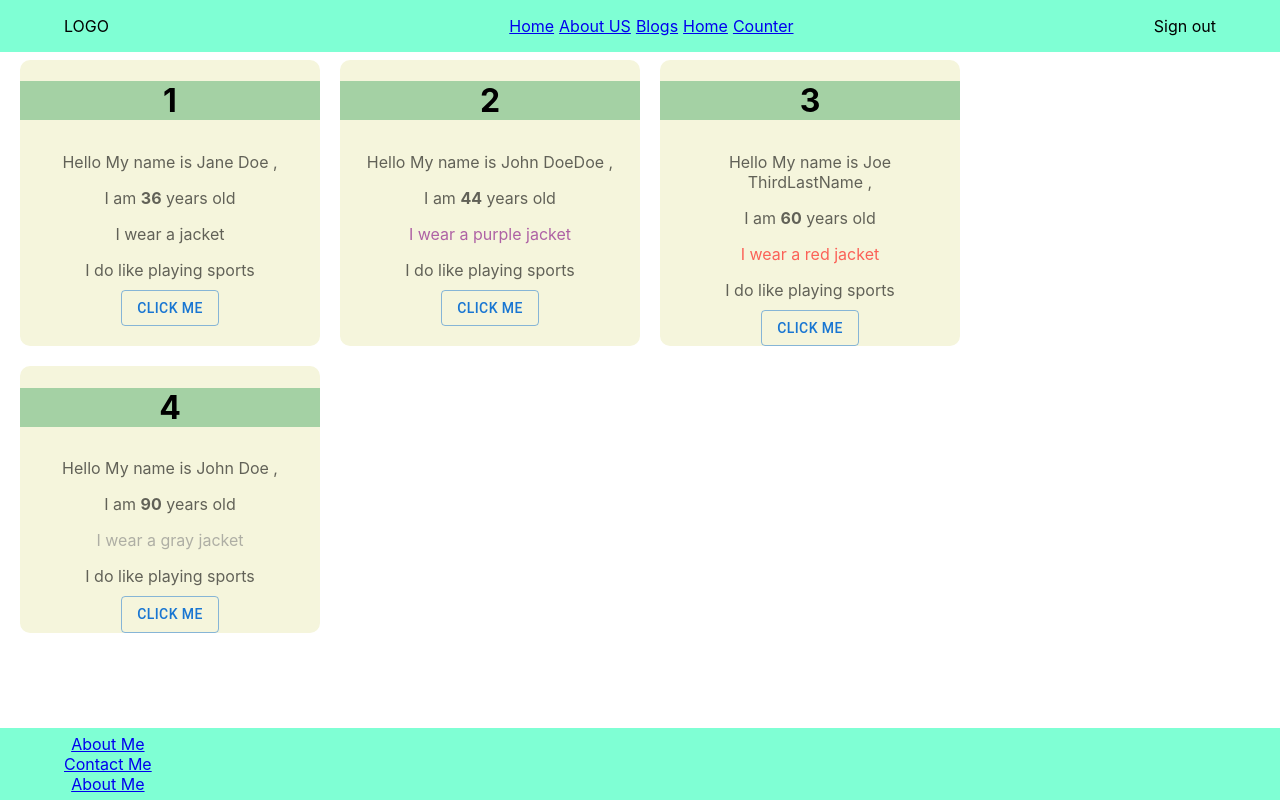
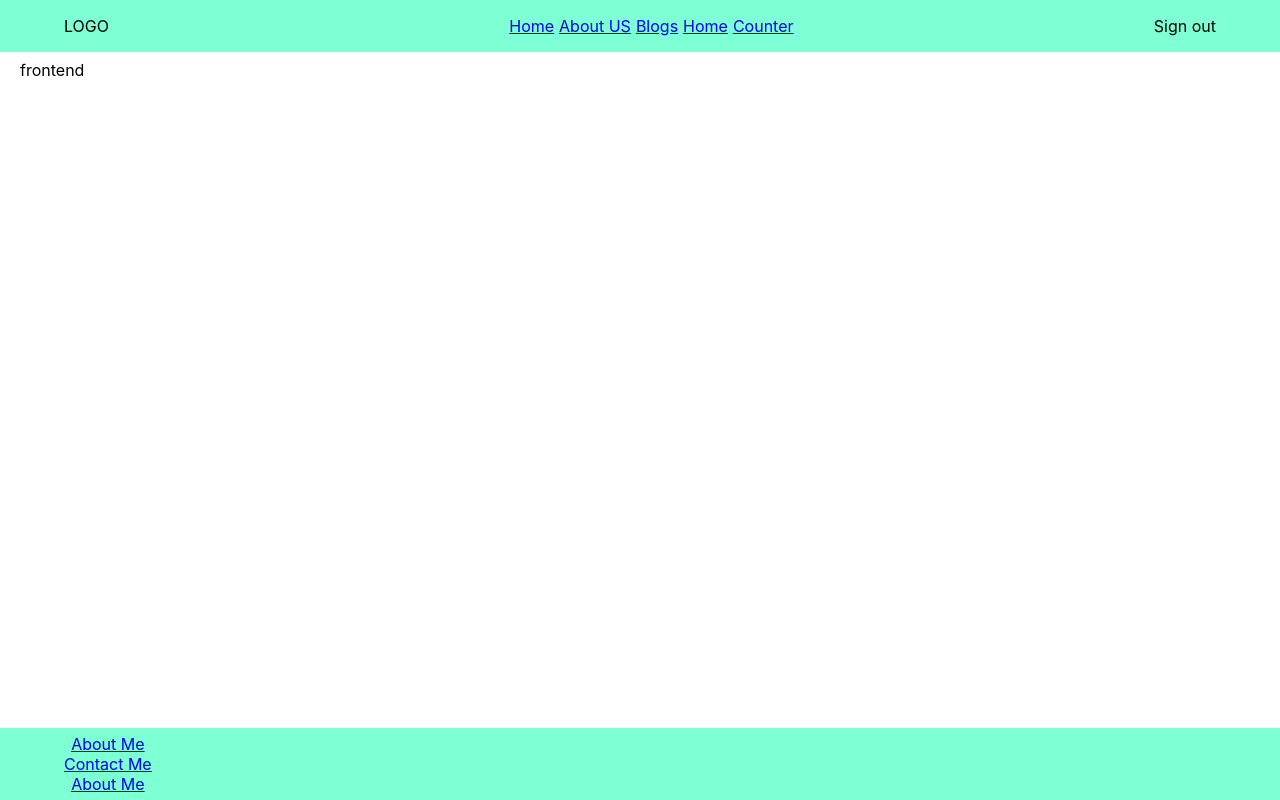
Before and after one commit to theodoredebsfr/my-portfolio-4finance, a React (Create React App) app: page / in a window 1280 px wide. Built offline with nearby package versions, Linux system fonts and the light colour scheme.

Commit message:
JavaScript refreshers: array methods

```diff
--- a/src/pages/home/Home.jsx
+++ b/src/pages/home/Home.jsx
@@ -1,39 +1,43 @@
-import React, { useState } from "react";
+import React from "react";
 import Footer from "../../layout/footer/Footer";
 import Card from "../../components/card/Card";
 import Header from "../../layout/header/Header";
-import { Button } from "@mui/material";
+import { ArrayOfNumbers, People, devs } from "../../utils/dummyData";
 
 const Home = () => {
-  const [persons, setPersons] = useState(
-    [
-      {
-        id: 1,
-        name: "Jane",
-        lastName: "Doe",
-        age: 36,
-      },
-      {
-        id: 2,
-        name: "John",
-        lastName: "DoeDoe",
-        age: 44,
-        cloths: { jacket: "purple" },
-      },
-      {
-        id: 3,
-        name: "Joe",
-        lastName: "ThirdLastName",
-        age: 60,
-        cloths: { jacket: "red" },
-      },
-    ] //array
-  );
+  const devsWithId = devs.map((element, index) => {
+    return { ...element, id: index + 1 };
+  });
+
+  const filterYoungDevs = devs.filter((element) => {
+    return element.age < 34;
+  }); //array
+
+  const findSpecificDevInfo = devs.find((element) => {
+    return element.age === 43;
+  }); //element
+
+  const findSpecificDevIndex = devs.findIndex((element) => {
+    return element.name === "James";
+  });
+
+  const isManager = devs.some((element) => {
+    return element.role === "manager";
+  });
+  const isAnyFrontend = devs.some((element) => {
+    return element.role.toLowerCase() === "frontend";
+  });
+  const isPositive = ArrayOfNumbers.every((element) => {
+    return element > 0;
+  });
+  console.log("isPositive :>> ", isPositive);
   return (
     <>
       <Header />
       <main className="app-main">
-        {persons.map((person) => (
+        {"fRoNtEnd".toLowerCase()}
+        {/* {JSON.stringify("fRoNtEnd".toLowerCase())} */}
+        {/* {People.map((person) => (
           <>
             <Card
               id={person?.id}
@@ -54,7 +58,7 @@ const Home = () => {
           color={"gray"}
           likeSports
           onClick={() => alert("4")}
-        />
+        /> */}
       </main>
       <Footer />
     </>
--- /dev/null
+++ b/src/utils/dummyData.jsx
@@ -0,0 +1,32 @@
+export const devs = [
+  { name: "Steave", role: "FRONTEND", age: 24 },
+  { name: "Andrew", role: "backend", age: 28 },
+  { name: "Hala", role: "backend", age: 22 },
+  { name: "James", role: "backend", age: 17 },
+  { name: "John", role: "FRONTEND", age: 43 },
+  { name: "Marc", role: "FRONTEnD", age: 36 },
+  { name: "Jane", role: "fullstack", age: 38 },
+]; // Devs is of type array of objects
+
+export const devsArrayofString = ["Steave", "Andrew", "James", "Bashir"]; //array of string
+export const ArrayOfRandomNumbers = Array.from({ length: 40 }, () =>
+  Math.floor(Math.random() * 40)
+);
+export const ArrayOfNumbers = [22, -6, 1, 99, 97, 50, 15, 3, 18, 6, 80, 20]; // array of intergers
+export const People = [
+  { id: 1, name: "Jane", lastName: "Doe", age: 36 },
+  {
+    id: 2,
+    name: "John",
+    lastName: "DoeDoe",
+    age: 44,
+    cloths: { jacket: "purple" },
+  },
+  {
+    id: 3,
+    name: "Joe",
+    lastName: "ThirdLastName",
+    age: 60,
+    cloths: { jacket: "red" },
+  },
+]; //array of objects
```
